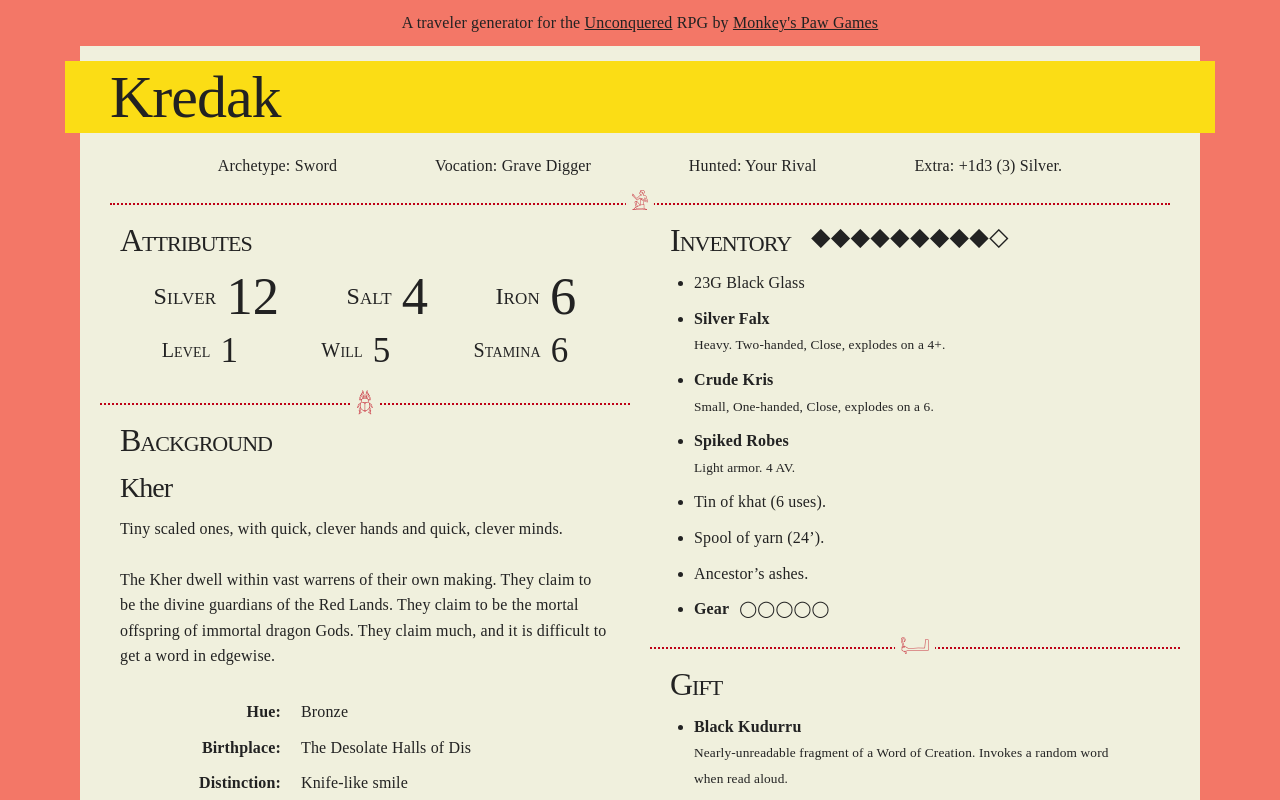
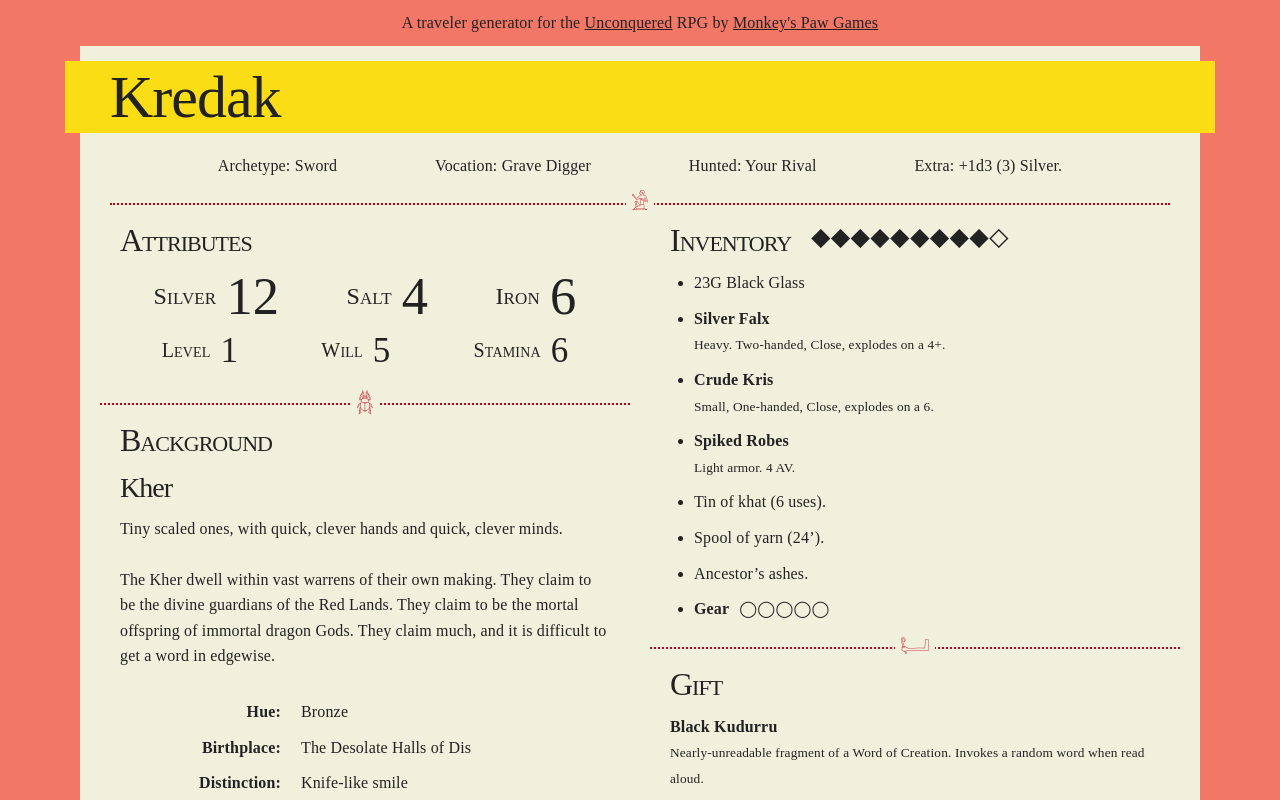
Before and after one commit to robfletcher/million-million-travelers, a Svelte app: page / in a window 1280 px wide. Shown: the top 800 px of the page. Built offline with nearby package versions, Linux system fonts and the light colour scheme; a web font is replaced by a local one.

Commit message:
gift doesn't need to be a list

```diff
--- a/src/App.svelte
+++ b/src/App.svelte
@@ -87,9 +87,7 @@
 
 			<section id="gift">
 				<h2>Gift</h2>
-				<ul>
-					<li><strong>{traveler.inventory.gift.name}</strong><br><small>{@html traveler.inventory.gift.description}</small></li>
-				</ul>
+				<p><strong>{traveler.inventory.gift.name}</strong><br><small>{@html traveler.inventory.gift.description}</small></p>
 			</section>
 
 			{#if traveler.archetype === 'Sorcerer'}
```
